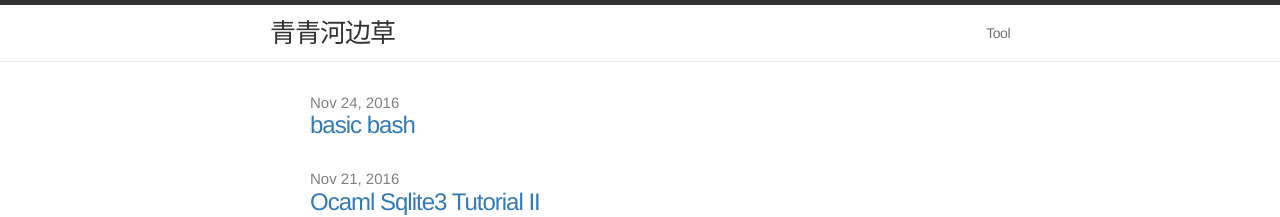
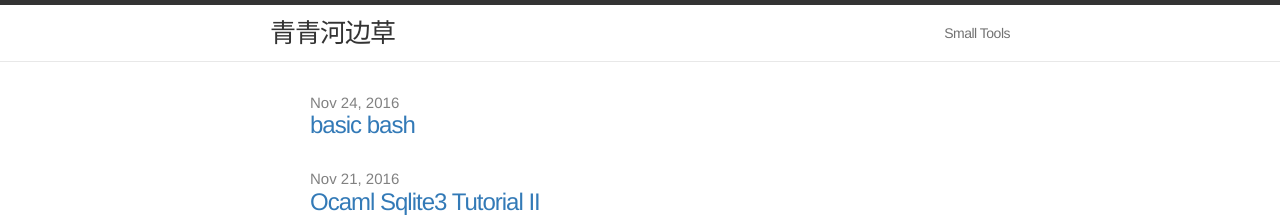
Before and after one commit to swuecho/swuecho.github.io, a Jekyll site: the page built from index.html, in a window 1280 px wide. Shown: the top 217 px of the page. Built offline with Jekyll 4.4.1, drawn with Linux system fonts in a browser that asks for light colours; the list of posts is cut into pages by our own code.

Commit message:
Update tool.md

```diff
--- a/tool.md
+++ b/tool.md
@@ -1,6 +1,6 @@
 ---
 layout: page
-title: Tool
+title: Small Tools
 permalink: /tool/
 ---
 
```
